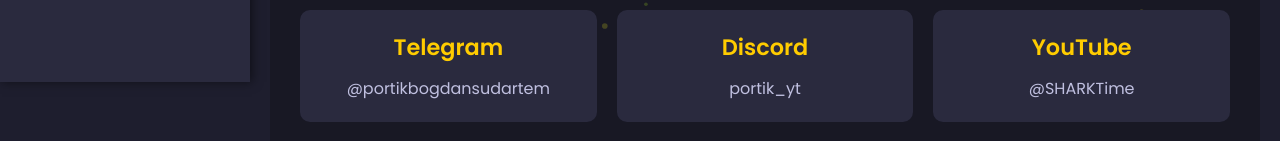
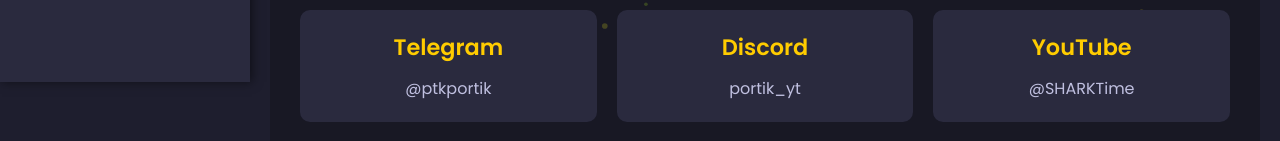
Before and after one commit to Portik123/ptk222.github.io, a plain HTML site: page index.html in a window 1280 px wide. Shown: the part 718-859 px from the top of the page. Drawn offline with Linux system fonts and the light colour scheme.

Commit message:
Update index.html

```diff
--- a/index.html
+++ b/index.html
@@ -380,7 +380,7 @@
             <div class="cards">
                 <div class="card">
                     <h3>Telegram</h3>
-                    <a href="https://t.me/portikbogdansudartem" target="_blank">@portikbogdansudartem</a>
+                    <a href="https://t.me/ptkportik" target="_blank">@ptkportik</a>
                 </div>
                 <div class="card">
                     <h3>Discord</h3>
```
